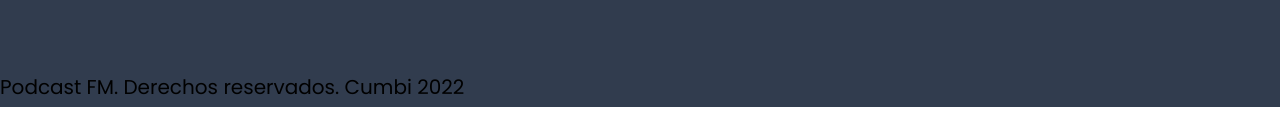
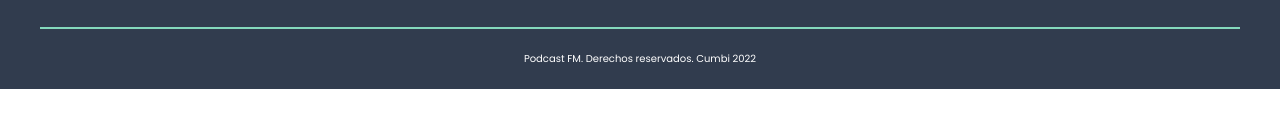
Before and after one commit to cumbinar/podcastApp, a website: page index.html in a window 1280 px wide. Shown: the part 5176-5303 px from the top of the page. After the commit the page ends 5265 px from the top, so only its background shows below. Drawn offline with Linux system fonts and the light colour scheme.

Commit message:
finish section footer

```diff
--- a/src/scss/ui/_footer.scss
+++ b/src/scss/ui/_footer.scss
@@ -31,7 +31,10 @@
             color: v.$primario;
             text-align: left;
             @include m.tablet {
-                margin-bottom: 5rem;
+                margin-bottom: 3rem;
+                last-of-type: {
+                    margin-bottom: 0;
+                }
              }
 
         }
@@ -49,4 +52,14 @@
             }
         }
     }
+
+    .copyright{
+        text-align: center;
+        color: v.$blanco;
+        font-size: 1rem;
+        margin: 0 auto;
+        border-top: 2px solid v.$primario;
+        padding: 2rem;
+        max-width: 120rem;
+    }
 }
```
Also changed, not shown: build/css/app.css, 1 other file.
